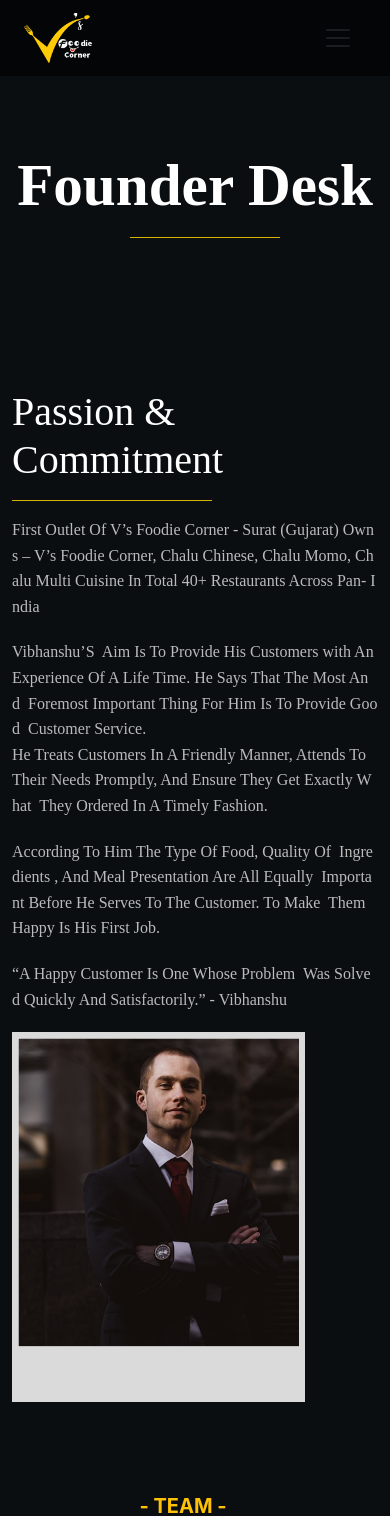
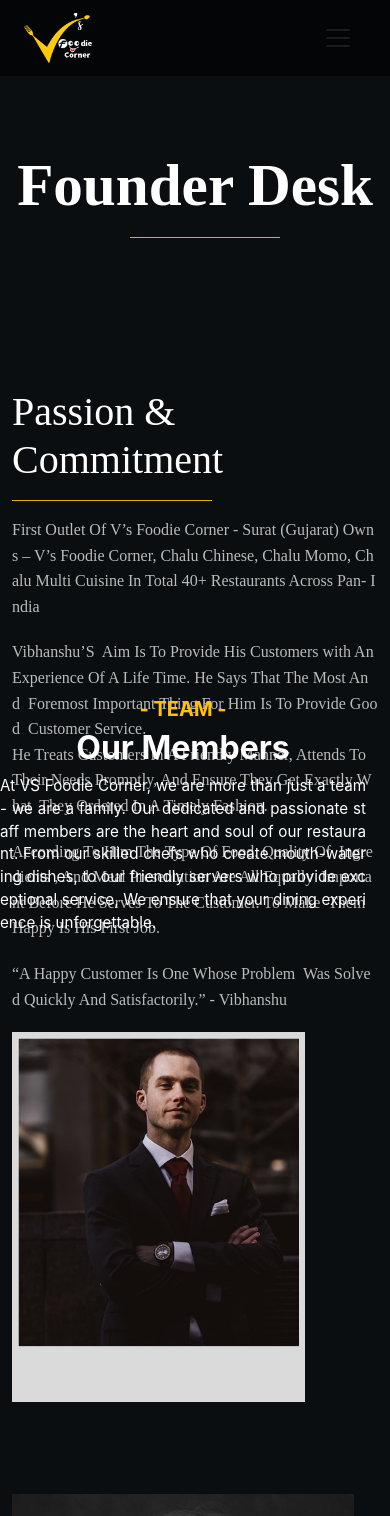
Before and after one commit to Tulsi-gohil/food-web, a React (Create React App) app: page /FounderDesk in a window 390 px wide. Shown: the top 1516 px of the page. Built offline with nearby package versions, Linux system fonts and the light colour scheme.

Commit message:
Update App.css

```diff
--- a/src/App.css
+++ b/src/App.css
@@ -737,7 +737,7 @@ margin-top: 150px;
     width: 80%;
     margin: 10px auto;
   }
-  qu
+
 
   .logo1, .logo2, .logo3 {
     margin-left: 0;
@@ -753,11 +753,6 @@ margin-top: 150px;
     text-align: center;
   }
 
-   .team {
-    position: static !important;
-    transform: none !important;
-    margin-top: 20px;
-  }
 
   .team-section {
     position: static !important;
```
